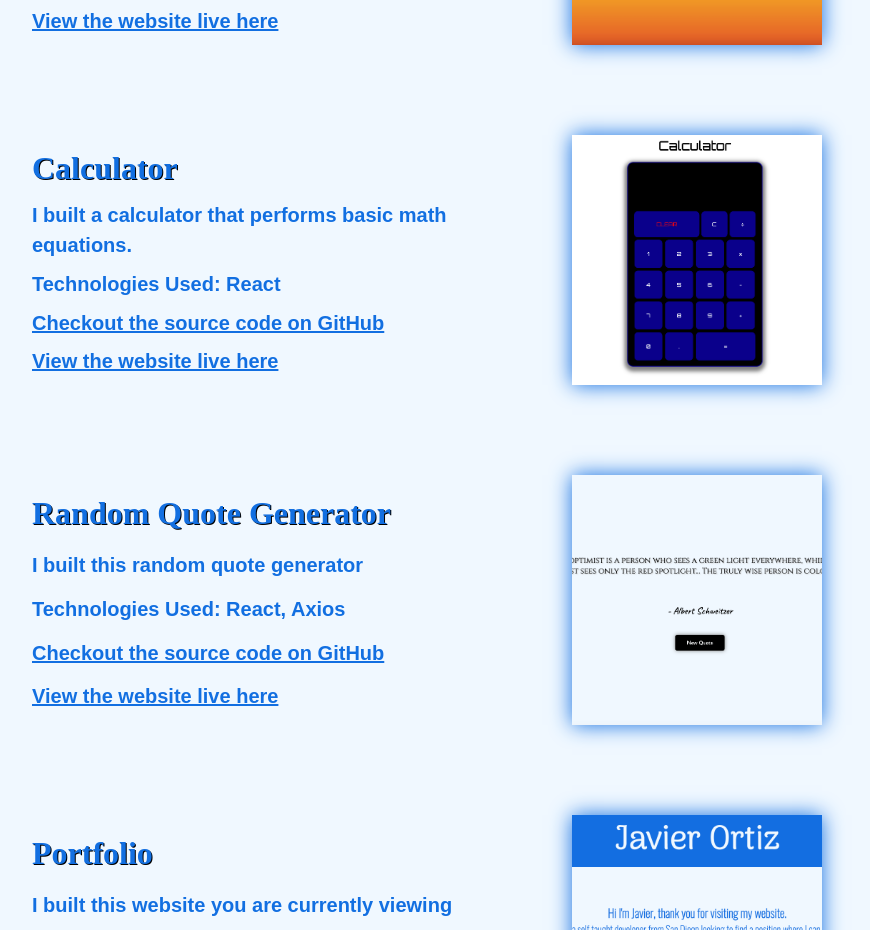
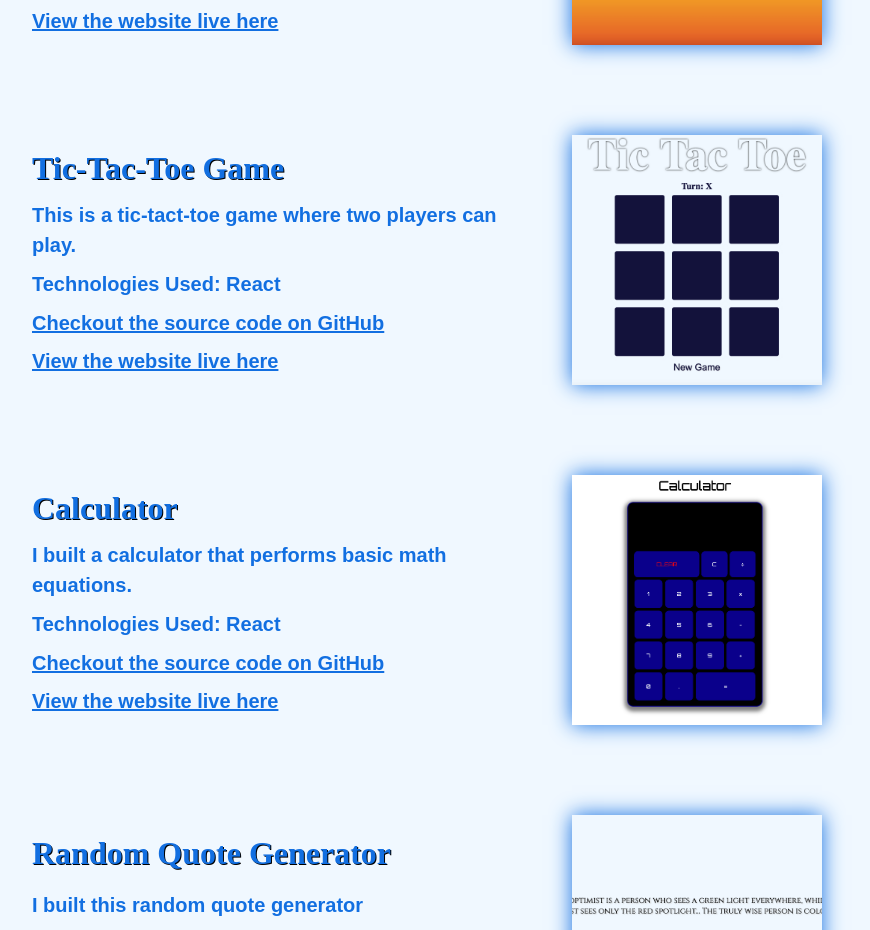
Before and after one commit to Javier-Ortiz-97/portfolio, a React (Create React App) app: page / in a window 1280 px wide. Shown: the part 1240-2170 px from the top of the page, without its empty margins (213-1083 px from the left). Built offline with nearby package versions, Linux system fonts and the light colour scheme; a web font is replaced by a local one.

Commit message:
added tic-tac-toe project to my projects

```diff
--- a/src/Projects.js
+++ b/src/Projects.js
@@ -3,6 +3,7 @@ import calculator from "./images/calculator.png";
 import portfolio from "./images/portfolio.png";
 import quoteGenerator from "./images/quotegenerator.png";
 import weatherapp from "./images/weatherapp.png";
+import tictactoe from "./images/tictactoe.png";
 
 const Projects = () => {
   return (
@@ -29,7 +30,6 @@ const Projects = () => {
         </div>
       </div>
 
-
       <div className="project">
         <div className="column-spaced">
           <h1>Weather App</h1>
@@ -54,6 +54,30 @@ const Projects = () => {
           <img src={weatherapp} alt="" />
         </div>
       </div>
+
+      <div className="project">
+      <div className="column-spaced">
+        <h1>Tic-Tac-Toe Game</h1>
+        <p>
+          This is a tic-tact-toe game where two players can play.
+        </p>
+        <p>Technologies Used: React</p>
+        <a
+          href={
+            "https://github.com/Javier-Ortiz-97/tic-tac-toe/tree/main/src"
+          }
+          target="blank"
+        >
+          <p>Checkout the source code on GitHub</p>
+        </a>
+        <a href={"https://unrivaled-alpaca-b61388.netlify.app"} target="blank">
+          <p>View the website live here</p>
+        </a>
+      </div>
+      <div>
+        <img src={tictactoe} alt="" />
+      </div>
+    </div>
 
       <div className="project">
         <div className="column-spaced">
```
Also changed, not shown: src/images/tictactoe.png (added).
